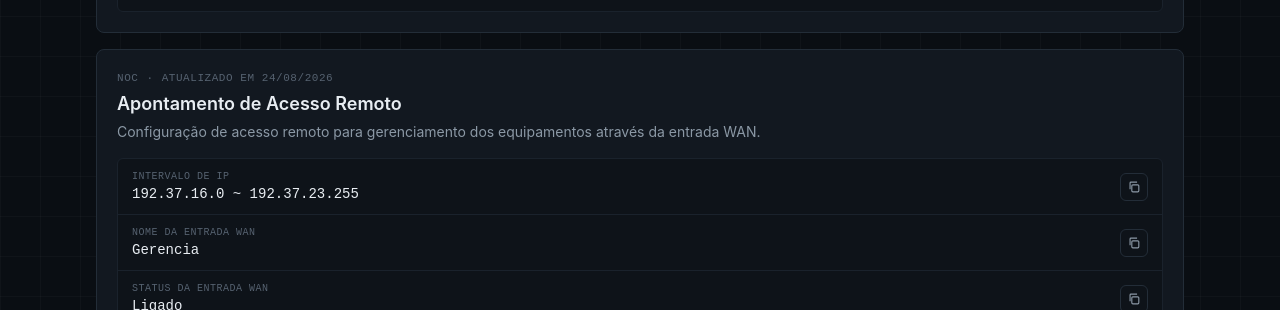
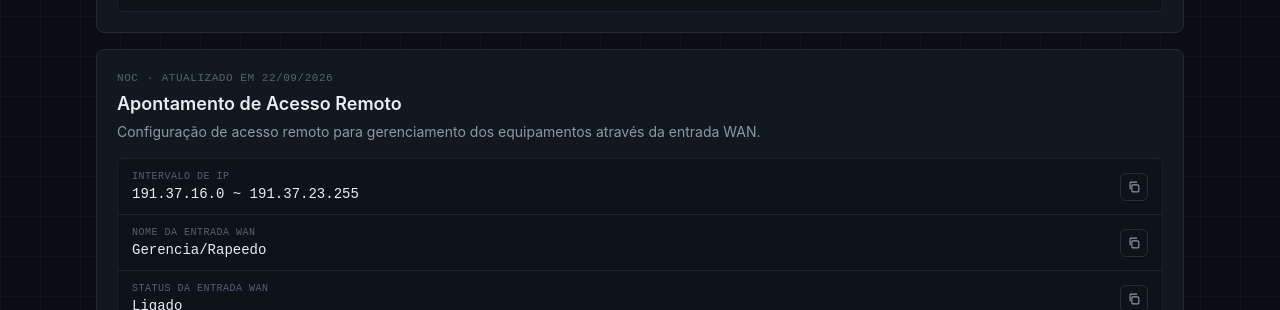
Before and after one commit to Devlusket/noc-portal-arquivos, a Next.js app: page /info in a window 1280 px wide. Shown: the part 984-1294 px from the top of the page. Built offline with nearby package versions, Linux system fonts and the light colour scheme.

Commit message:
fix: fix preset

```diff
--- a/data/devices.ts
+++ b/data/devices.ts
@@ -80,7 +80,7 @@ export const devices: Device[] = [
     category: "ONT",
     model: "ZXHN F6201B V9.3",
     image: "/images/F6201B.png",
-    updatedAt: "2026-08-24",
+    updatedAt: "2026-09-22",
     firmware: [
       {
         label: "Firmware 10P7N9",
--- a/data/info.ts
+++ b/data/info.ts
@@ -37,12 +37,12 @@ export const infoPages: InfoPage[] = [
     id: "acesso-remoto",
     title: "Apontamento de Acesso Remoto",
     category: "NOC",
-    updatedAt: "2026-08-24",
+    updatedAt: "2026-09-22",
     summary:
       "Configuração de acesso remoto para gerenciamento dos equipamentos através da entrada WAN.",
     fields: [
-      { label: "Intervalo de IP", value: "192.37.16.0 ~ 192.37.23.255" },
-      { label: "Nome da Entrada WAN", value: "Gerencia" },
+      { label: "Intervalo de IP", value: "191.37.16.0 ~ 191.37.23.255" },
+      { label: "Nome da Entrada WAN", value: "Gerencia/Rapeedo" },
       { label: "Status da entrada WAN", value: "Ligado" },
       { label: "Tipo de serviço", value: "HTTP, HTTPS e PING" },
     ],
```
